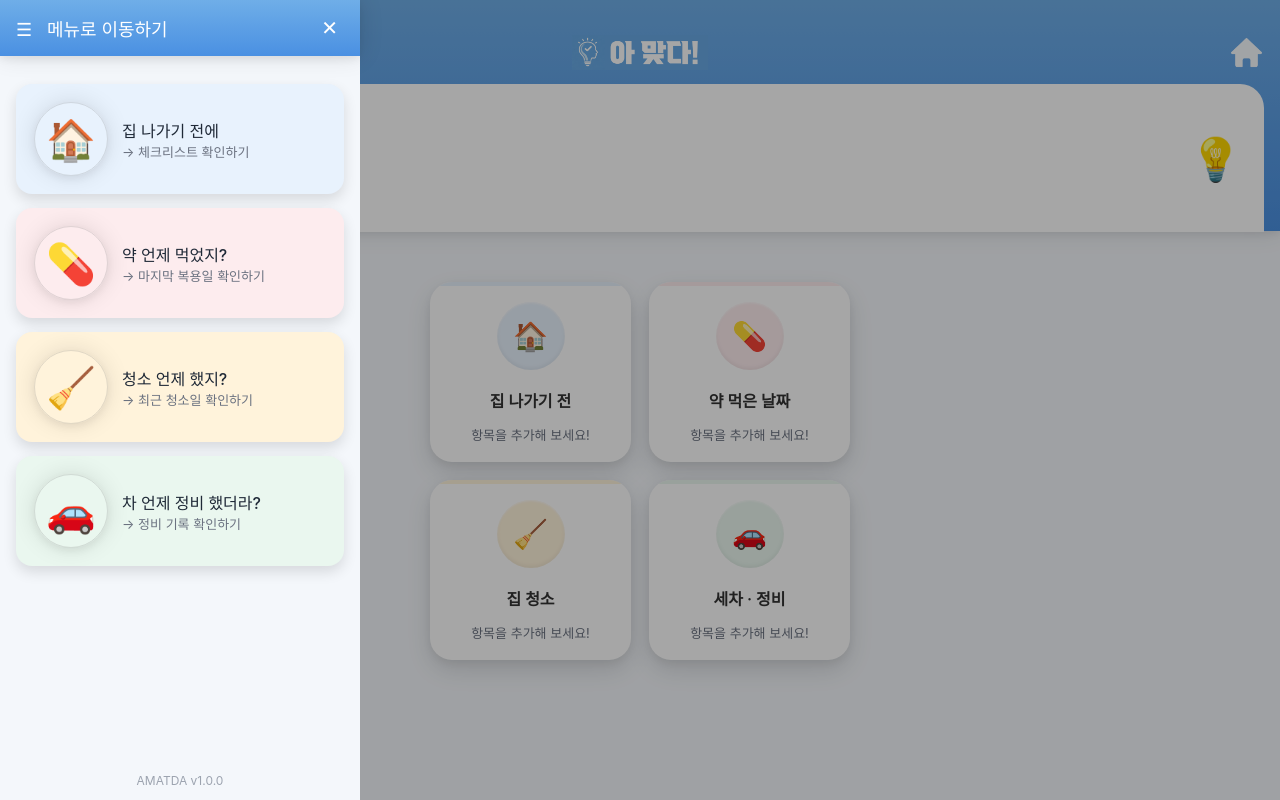
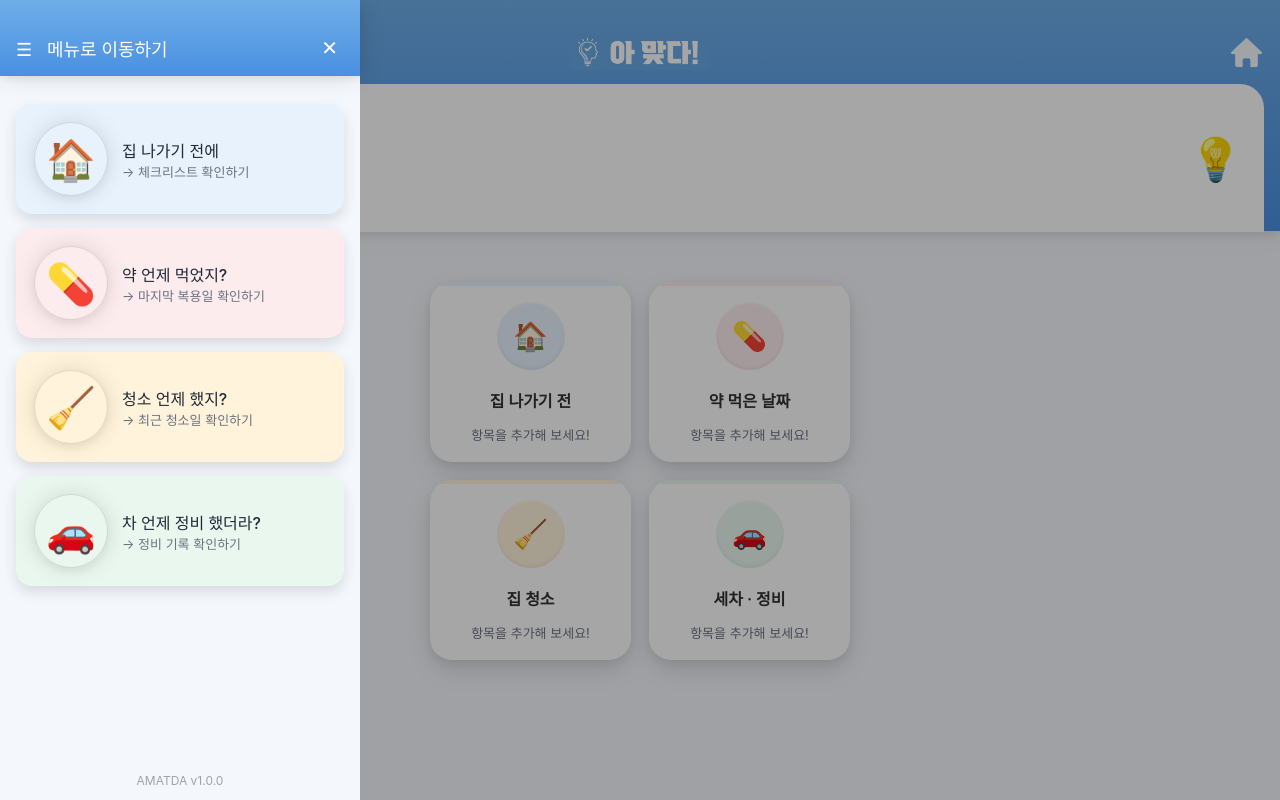
Before and after one commit to kang99999999/amatda, a Next.js app: page / in a window 1280 px wide. Both pictures are taken after a click on the picture 33 px from the left and 55 px from the top of the page. Built offline with nearby package versions, Linux system fonts and the light colour scheme; a web font is replaced by a local one.

Commit message:
menu-header 수정

```diff
--- a/src/styles/menu-modal.css
+++ b/src/styles/menu-modal.css
@@ -120,10 +120,11 @@
 .menu-header {
   background: linear-gradient(180deg, #6FAEE8, #4A90E2);
   color: white;
-  padding: 18px 16px;
+  padding: 38px 16px 18px 16px;
   display: flex;
   justify-content: space-between;
   align-items: center;
+
 }
 
 .menu-header h2 {
```
